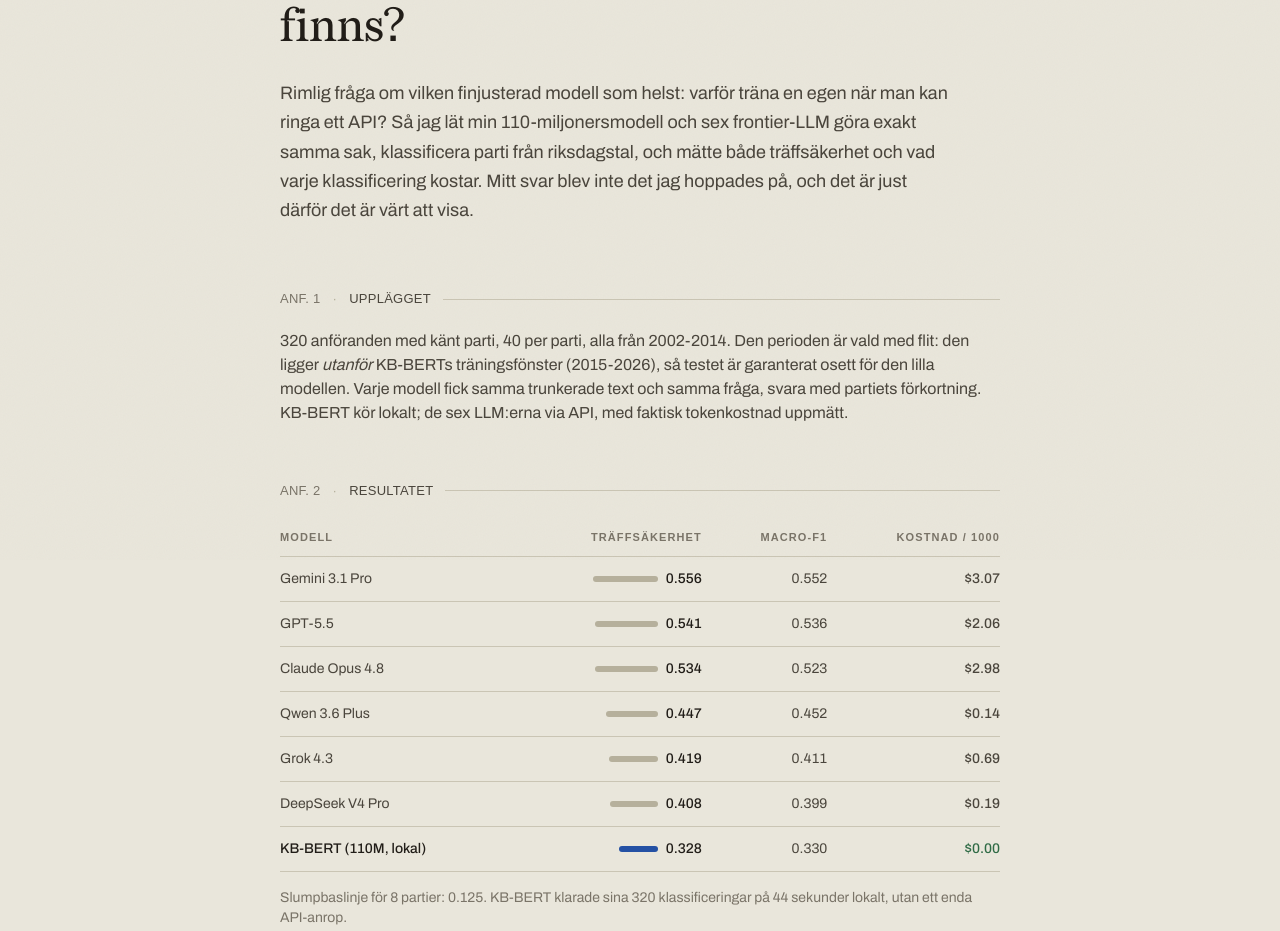
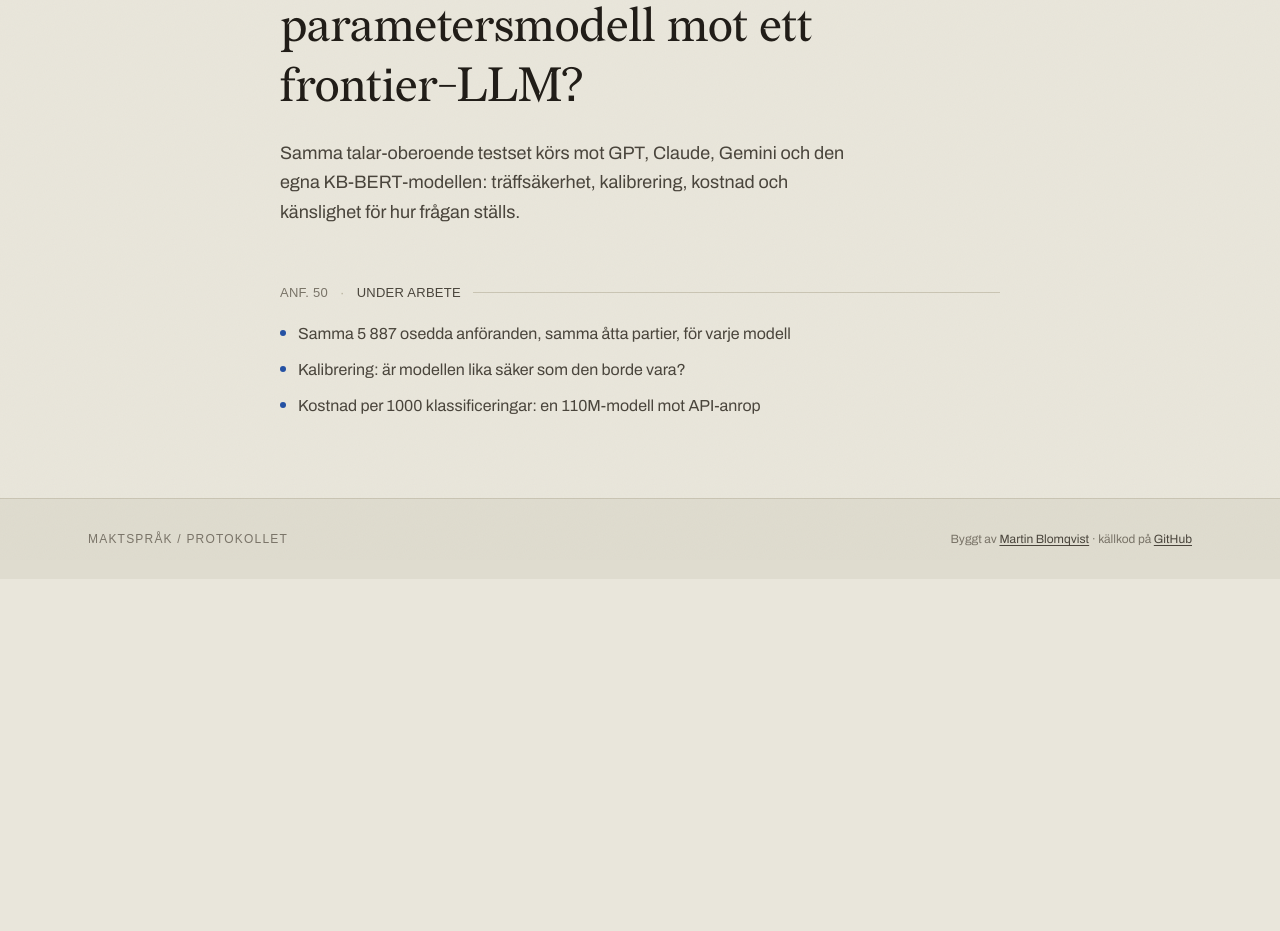
Before and after one commit to MartinBlomqvistDev/maktsprak, a Next.js app in the folder web/: page /riktmarke in a window 1280 px wide. Shown: the part 240-1171 px from the top of the page. After the commit the page ends 819 px from the top, so only its background shows below. Built offline with nearby package versions, Linux system fonts and the light colour scheme; a web font is replaced by a local one.

Commit message:
web: revert /riktmarke to placeholder; benchmark invalid (model/corpus split mismatch), pending clean retrain

```diff
--- a/web/src/app/riktmarke/page.tsx
+++ b/web/src/app/riktmarke/page.tsx
@@ -1,198 +1,22 @@
+import { ComingNext } from "@/components/ComingNext";
 import type { Metadata } from "next";
-import { ProtokollMarker } from "@/components/ProtokollMarker";
 
 export const metadata: Metadata = {
-  title: "Behövs en egen modell? · Maktspråk / Protokollet",
-  description:
-    "En finjusterad 110M-modell mot sex frontier-LLM på samma uppgift: klassificera parti från riksdagstal. Träffsäkerhet, och vad varje klassificering kostar.",
+  title: "Riktmärke · Maktspråk / Protokollet",
 };
-
-const LLM_URL = "https://maktsprak.se/llm";
-
-// Benchmark 2026-07-19: 320 osedda anföranden (2002-2014, utanför KB-BERTs
-// träningsfönster), balanserat 40 per parti. Samma trunkerade indata (1200
-// tecken) för alla. Kostnad från faktiska tokens via OpenRouter.
-const ROWS: { name: string; acc: number; f1: number; cost: number; local?: boolean }[] = [
-  { name: "Gemini 3.1 Pro", acc: 0.556, f1: 0.552, cost: 3.07 },
-  { name: "GPT-5.5", acc: 0.541, f1: 0.536, cost: 2.06 },
-  { name: "Claude Opus 4.8", acc: 0.534, f1: 0.523, cost: 2.98 },
-  { name: "Qwen 3.6 Plus", acc: 0.447, f1: 0.452, cost: 0.14 },
-  { name: "Grok 4.3", acc: 0.419, f1: 0.411, cost: 0.69 },
-  { name: "DeepSeek V4 Pro", acc: 0.408, f1: 0.399, cost: 0.19 },
-  { name: "KB-BERT (110M, lokal)", acc: 0.328, f1: 0.33, cost: 0, local: true },
-];
-
-const MAX_ACC = 0.6;
-
-function pct(v: number): string {
-  return v.toFixed(3);
-}
 
 export default function RiktmarkePage() {
   return (
-    <main className="mx-auto max-w-3xl px-6 py-16 sm:py-20">
-      <p className="anf-marker mb-4">
-        <span className="tabular">PROT. 2026/27:5</span>
-        <span className="text-line-2">·</span>
-        <span>MODELLJÄMFÖRELSE</span>
-      </p>
-      <h1 className="font-display text-4xl leading-tight tracking-tight sm:text-5xl">
-        Behövs en egen modell när GPT finns?
-      </h1>
-      <p className="mt-5 max-w-2xl text-lg leading-relaxed text-ink-2">
-        Rimlig fråga om vilken finjusterad modell som helst: varför träna en egen
-        när man kan ringa ett API? Så jag lät min 110-miljonersmodell och sex
-        frontier-LLM göra exakt samma sak, klassificera parti från riksdagstal,
-        och mätte både träffsäkerhet och vad varje klassificering kostar. Mitt
-        svar blev inte det jag hoppades på, och det är just därför det är värt
-        att visa.
-      </p>
-
-      {/* ---------------------------------------------------------- SETUP */}
-      <section className="mt-16">
-        <ProtokollMarker n={1} name="UPPLÄGGET" />
-        <div className="mt-5 space-y-4 text-ink-2">
-          <p>
-            320 anföranden med känt parti, 40 per parti, alla från 2002-2014.
-            Den perioden är vald med flit: den ligger <em>utanför</em>{" "}
-            KB-BERTs träningsfönster (2015-2026), så testet är garanterat osett
-            för den lilla modellen. Varje modell fick samma trunkerade text och
-            samma fråga, svara med partiets förkortning. KB-BERT kör lokalt;
-            de sex LLM:erna via API, med faktisk tokenkostnad uppmätt.
-          </p>
-        </div>
-      </section>
-
-      {/* --------------------------------------------------------- RESULT */}
-      <section className="mt-14">
-        <ProtokollMarker n={2} name="RESULTATET" />
-        <div className="mt-5 overflow-x-auto">
-          <table className="w-full border-collapse text-left text-sm">
-            <thead>
-              <tr className="border-b border-line-2">
-                <th className="py-2.5 pr-4 font-data text-[11px] uppercase tracking-widest text-ink-3">
-                  Modell
-                </th>
-                <th className="py-2.5 pr-4 text-right font-data text-[11px] uppercase tracking-widest text-ink-3">
-                  Träffsäkerhet
-                </th>
-                <th className="py-2.5 pr-4 text-right font-data text-[11px] uppercase tracking-widest text-ink-3">
-                  Macro-F1
-                </th>
-                <th className="py-2.5 text-right font-data text-[11px] uppercase tracking-widest text-ink-3">
-                  Kostnad / 1000
-                </th>
-              </tr>
-            </thead>
-            <tbody>
-              {ROWS.map((r) => (
-                <tr key={r.name} className="border-b border-line">
-                  <td className="py-3 pr-4">
-                    <span className={r.local ? "font-medium text-ink" : "text-ink-2"}>
-                      {r.name}
-                    </span>
-                  </td>
-                  <td className="py-3 pr-4">
-                    <div className="flex items-center justify-end gap-2">
-                      <span
-                        className="h-1.5 rounded-full"
-                        style={{
-                          width: `${(r.acc / MAX_ACC) * 70}px`,
-                          backgroundColor: r.local ? "var(--accent)" : "var(--line-2)",
-                        }}
-                        aria-hidden
-                      />
-                      <span className="tabular font-medium text-ink">{pct(r.acc)}</span>
-                    </div>
-                  </td>
-                  <td className="tabular py-3 pr-4 text-right text-ink-2">{pct(r.f1)}</td>
-                  <td className="tabular py-3 text-right font-medium">
-                    {r.cost === 0 ? (
-                      <span className="text-good">$0.00</span>
-                    ) : (
-                      <span className="text-ink-2">${r.cost.toFixed(2)}</span>
-                    )}
-                  </td>
-                </tr>
-              ))}
-            </tbody>
-          </table>
-        </div>
-        <p className="mt-4 text-sm text-ink-3">
-          Slumpbaslinje för 8 partier: 0.125. KB-BERT klarade sina 320
-          klassificeringar på 44 sekunder lokalt, utan ett enda API-anrop.
-        </p>
-      </section>
-
-      {/* ------------------------------------------------------ HONEST READ */}
-      <section className="mt-14">
-        <ProtokollMarker n={3} name="EN ÄRLIG LÄSNING" />
-        <div className="mt-5 space-y-4 text-ink-2">
-          <p>
-            De tre största frontier-modellerna vinner. Gemini, GPT-5.5 och Opus
-            landar på 0.53-0.56, klart över min modells 0.33 på samma trunkerade
-            indata. Att bara rapportera den raden vore dock ohederligt åt andra
-            hållet, för två saker drar isär jämförelsen.
-          </p>
-          <p>
-            <strong>Testet är KB-BERTs sämsta tänkbara.</strong> Perioden
-            2002-2014 är den enda som är garanterat osedd för modellen, men
-            språket där skiljer sig från det den tränats på. Ger jag den sitt
-            fulla kontextfönster i stället för den hårda trunkeringen når den{" "}
-            <strong>0.447</strong> på samma anföranden, i nivå med Qwen och över
-            Grok och DeepSeek. Och på sin egen period, 2015-2026, ligger den på{" "}
-            <strong>0.628</strong>, högre än någon av frontier-modellernas
-            siffror här.
-          </p>
-          <p>
-            <strong>LLM:erna kan ha sett riksdagstext i förträningen.</strong>{" "}
-            Ingen period är garanterat osedd för dem. Deras fördel kan alltså
-            delvis vara igenkänning snarare än generalisering. De två
-            förbehållen pekar åt varsitt håll, och den ärliga slutsatsen är att
-            frontier-skala generaliserar bättre till osett historiskt språk,
-            men mindre än prislappen antyder.
-          </p>
-        </div>
-      </section>
-
-      {/* -------------------------------------------------------- TRADEOFF */}
-      <section className="mt-14">
-        <ProtokollMarker n={4} name="VAD DET FAKTISKT BETYDER" />
-        <div className="mt-5 space-y-4 text-ink-2">
-          <p>
-            Frågan är inte bara vem som är mest träffsäker, utan vad man byter
-            bort. Den bästa modellen här, Gemini, kostar 3 dollar per tusen
-            klassificeringar och kräver att varje anförande lämnar din
-            infrastruktur. KB-BERT kostar noll, svarar på millisekunder, och
-            texten lämnar aldrig maskinen.
-          </p>
-          <p>
-            För den här sajten, som klassificerar färska anföranden inom modellens
-            egen period och kör en hel korpus i veckan, är den lilla modellen
-            både billigare och minst lika träffsäker. För pseudonymiserad eller
-            känslig text är det ofta att data stannar lokalt som avgör, inte de
-            sista procentenheterna. Och skulle uppgiften vara enstaka, osedd
-            eller bred nog, då är API-anropet rätt val. Det är därför jag mätte,
-            i stället för att gissa.
-          </p>
-          <p className="text-sm text-ink-3">
-            Systerstudien vänder på instrumentet: där är LLM:erna författare och
-            KB-BERT domare.{" "}
-            <a href={LLM_URL} className="text-accent underline underline-offset-2">
-              Vilket parti skriver språkmodellerna som?
-            </a>
-          </p>
-        </div>
-      </section>
-
-      <div className="mt-16 rounded-card border-l-[3px] border-accent bg-accent-soft px-6 py-5">
-        <p className="text-[15px] leading-relaxed text-accent-soft-ink">
-          Jag byggde den här sajten på min egen modell, och den förlorar mot GPT
-          på det här testet. Att visa det ändå, med siffrorna som förklarar när
-          den lilla modellen är rätt val och när den inte är det, är mer värt än
-          en riggad vinst.
-        </p>
-      </div>
-    </main>
+    <ComingNext
+      protNr={5}
+      section="MODELLJÄMFÖRELSE"
+      title="Hur bra är en finjusterad 110M-parametersmodell mot ett frontier-LLM?"
+      lede="Samma talar-oberoende testset körs mot GPT, Claude, Gemini och den egna KB-BERT-modellen: träffsäkerhet, kalibrering, kostnad och känslighet för hur frågan ställs."
+      planned={[
+        "Samma 5 887 osedda anföranden, samma åtta partier, för varje modell",
+        "Kalibrering: är modellen lika säker som den borde vara?",
+        "Kostnad per 1000 klassificeringar: en 110M-modell mot API-anrop",
+      ]}
+    />
   );
 }
```
